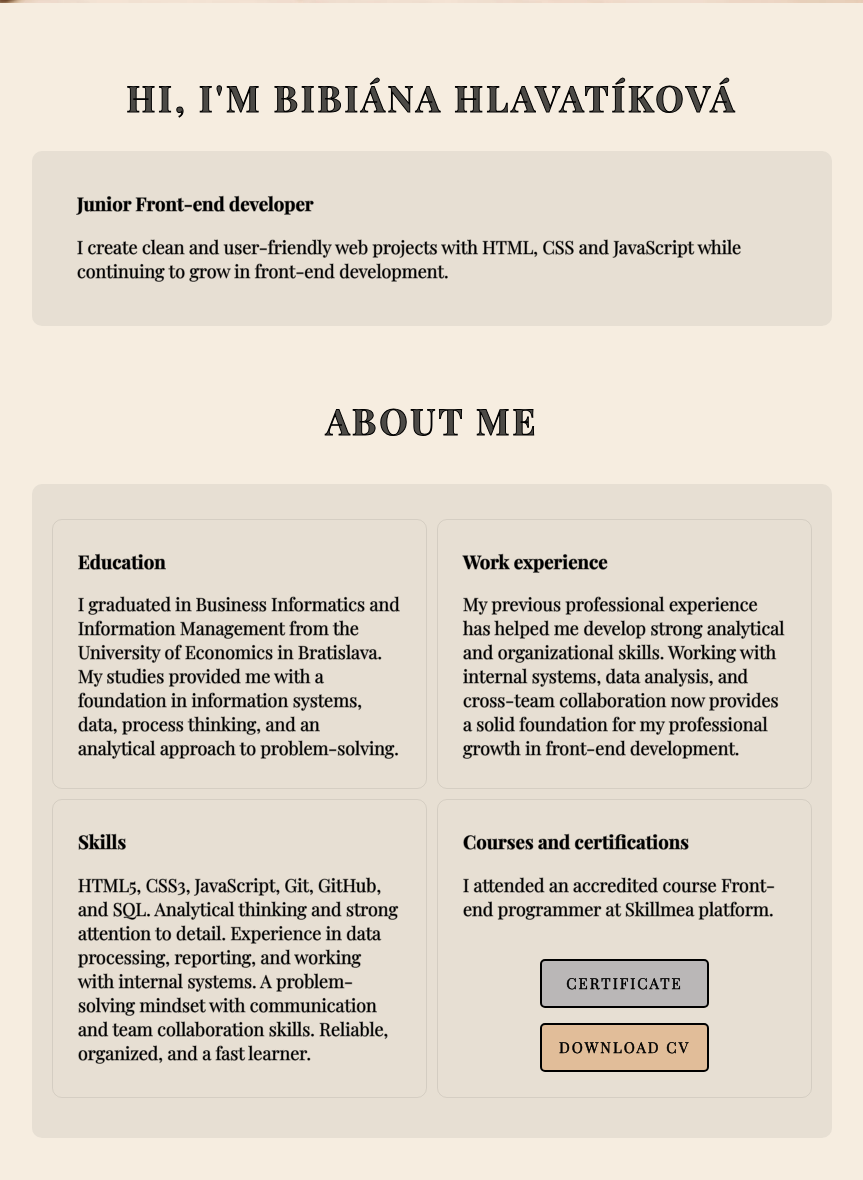
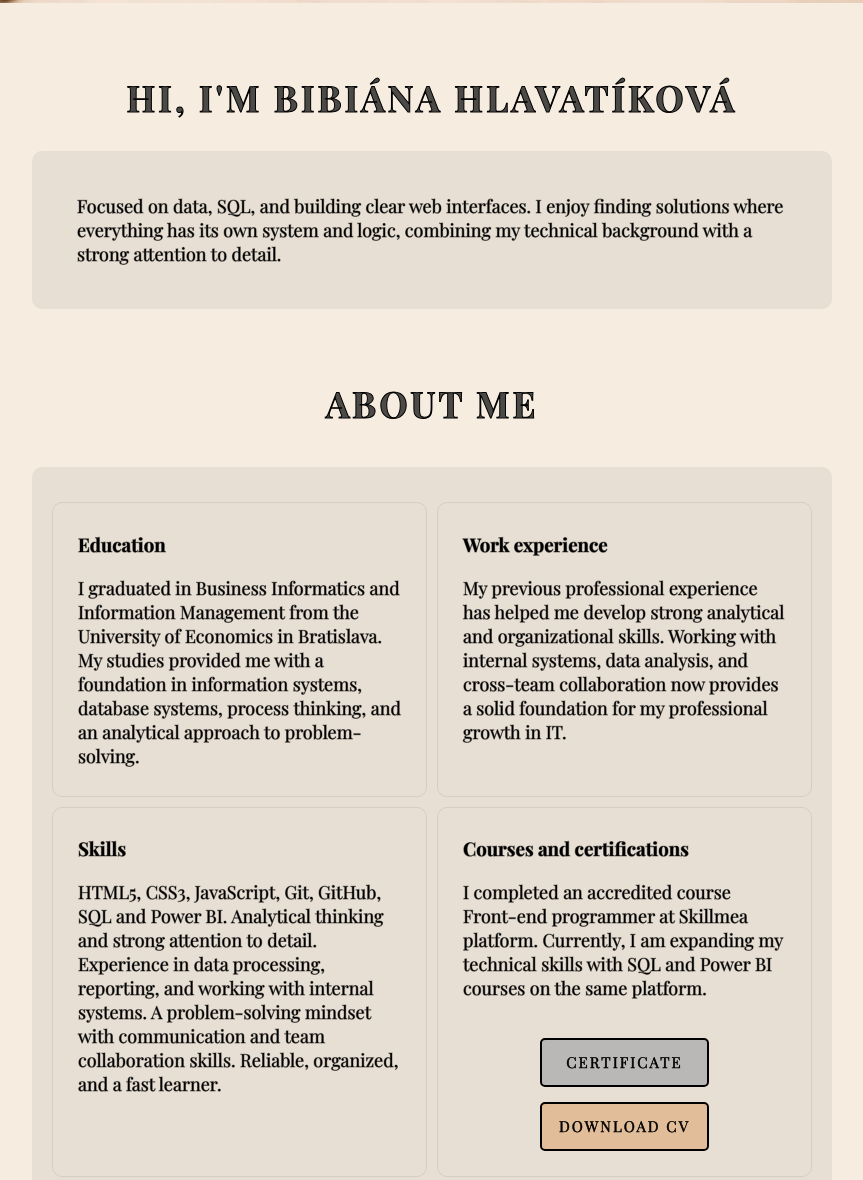
Before and after one commit to hbibiana/portfolio-website, a plain HTML site: page index.html in a window 1280 px wide. Shown: the part 938-2118 px from the top of the page, without its empty margins (208-1071 px from the left). Drawn offline with nearby package versions, Linux system fonts and the light colour scheme; a web font is replaced by a local one.

Commit message:
Update website content and replace CV files

```diff
--- a/index.html
+++ b/index.html
@@ -54,8 +54,7 @@
                     <h2 class="h2home" data-i18n="introduction">Hi, I'm Bibiána Hlavatíková</h2>
 
                 <div class="h3phome">
-                    <h3 class="h3home" data-i18n="profession">Junior Front-End Developer</h3>
-                    <p class="phome" data-i18n="shortAboutme">I create clean and user-friendly web projects with HTML, CSS and JavaScript while continuing to grow in front-end development.</p>
+                    <p class="phome" data-i18n="shortAboutme">Focused on data, SQL, and building clear web interfaces. I enjoy finding solutions where everything has its own system and logic, combining my technical background with a strong attention to detail.</p>
                 </div>
 
             </div>
@@ -67,29 +66,30 @@
             <div class="aboutmeGrid">
                 <div class="info-card1">
                     <h3 data-i18n="cardEducation">Education</h3>
-                    <p data-i18n="textEducation">I graduated in Business Informatics and Information Management from the University of Economics in Bratislava. My studies provided me with a foundation in information systems, data, process thinking, and an analytical approach to problem-solving.
+                    <p data-i18n="textEducation">I graduated in Business Informatics and Information Management from the University of Economics in Bratislava. My studies provided me with a foundation in information systems, database systems, process thinking, and an analytical approach to problem-solving.
                     </p>
                 </div>
 
                 <div class="info-card2">
                     <h3 data-i18n="cardWork"> Work Experience</h3>
-                    <p data-i18n="textWork">My previous professional experience has helped me develop strong analytical and organizational skills. Working with internal systems, data analysis, and cross-team collaboration now provides a solid foundation for my professional growth in front-end development.
+                    <p data-i18n="textWork">My previous professional experience has helped me develop strong analytical and organizational skills. Working with internal systems, data analysis, and cross-team collaboration now provides a solid foundation for my professional growth in IT.
                     </p>
                 </div>
 
                 <div class="info-card3">
                     <h3 data-i18n="cardSkills">Skills</h3>
-                    <p data-i18n="textSkills">HTML5, CSS3, JavaScript, Git, GitHub, and SQL. Analytical thinking and strong attention to detail. Experience in data processing, reporting, and working with internal systems. A problem-solving mindset with communication and team collaboration skills. Reliable, organized, and a fast learner.
+                    <p data-i18n="textSkills">HTML5, CSS3, JavaScript, Git, GitHub, SQL and Power BI. Analytical thinking and strong attention to detail. Experience in data processing, reporting, and working with internal systems. A problem-solving mindset with communication and team collaboration skills. Reliable, organized, and a fast learner.
                     </p>
-                    </div>
+                </div>
 
                 <div class="info-card4">
                     <h3 data-i18n="cardCourses">Courses and certifications</h3>
-                    <p data-i18n="textCourses">I attended an accredited course Front-end developer at Skillmea platform.</p>
+                    <p data-i18n="textCourses">I completed an accredited course Front-end developer at Skillmea platform. Currently, I am expanding my technical skills with SQL and Power BI courses on the same platform.</p>
                     <button class="certificateBtn" id="openBtn" data-i18n="certificate">certificate</button>
                     <a id="downloadCV" class="downloadCVBtn" href="files/CV.pdf" target="_blank" rel="noopener noreferrer" data-i18n="download" download>DOWNLOAD CV</a>
                 </div>
             </div>
+
             <div class="popup" id="popup">
                     <img src="img/certificate.webp" alt="Certificate">
                 </div>
--- a/script.js
+++ b/script.js
@@ -11,8 +11,7 @@ const translations = {
     download: "STIAHNUŤ CV",
     contactme: "POSLAŤ SPRÁVU",
     introduction: "Ahoj, som Bibiána Hlavatíková",
-    profession: "Junior Front-end developerka",
-    shortAboutme:"Tvorím webové projekty s dôrazom na prehľadnosť, funkčnosť a používateľský zážitok, pričom sa neustále rozvíjam v oblasti moderných front-end technológií.",
+    shortAboutme:"Zameriavam sa na prácu s dátami, SQL a tvorbu prehľadných webových rozhraní. Baví ma hľadať riešenia, v ktorých má všetko svoj systém a logiku, pričom kladiem dôraz na technickú správnosť a detail.",
     sectionAboutme: "O MNE",
     sectionContact: "KONTAKT",
     cardEducation: "Vzdelanie",
@@ -20,10 +19,10 @@ const translations = {
     cardSkills: "Zručnosti",
     cardCourses: "Kurzy a certifikáty",
     certificate: "Certifikát",
-    textEducation: "Vyštudovala som Hospodársku informatiku a Informačný manažment na Ekonomickej univerzite v Bratislave. Štúdium mi poskytlo silné základy v oblasti informačných systémov, spracovania dát, procesného myslenia a analytického prístupu k riešeniu problémov.",
-    textWork:"Moje predchádzajúce pracovné pôsobenie mi pomohlo vybudovať si silné analytické a organizačné schopnosti. Skúsenosti s prácou v interných systémoch, analýzou dát a spoluprácou naprieč tímami dnes tvoria pevný základ pre môj profesijný rozvoj vo front-end developmente.",
-    textSkills:"HTML5, CSS3, JavaScript, Git, GitHub a SQL. Analytické myslenie a dôraz na detail. Schopnosť efektívne riešiť problémy, dobre komunikovať a tímovo spolupracovať. Som spoľahlivá, organizovaná a rýchlo sa učím.",
-    textCourses:"Absolvovala som akreditovaný kurz Front-end programátor na platforme Skillmea.",
+    textEducation: "Vyštudovala som Hospodársku informatiku a Informačný manažment na Ekonomickej univerzite v Bratislave. Štúdium mi poskytlo silné základy v oblasti informačných systémov, databázových systémov, procesného myslenia a analytického prístupu k riešeniu problémov.",
+    textWork:"Moje predchádzajúce pracovné pôsobenie mi pomohlo vybudovať si silné analytické a organizačné schopnosti. Skúsenosti s prácou v interných systémoch, analýzou dát a spoluprácou naprieč tímami dnes tvoria pevný základ pre môj profesijný rozvoj v IT.",
+    textSkills:"HTML5, CSS3, JavaScript, Git, GitHub, SQL a Power BI. Analytické myslenie a dôraz na detail. Schopnosť efektívne riešiť problémy, dobre komunikovať a tímovo spolupracovať. Som spoľahlivá, organizovaná a rýchlo sa učím.",
+    textCourses:"Absolvovala som akreditovaný kurz Front-end programátor na platforme Skillmea. Aktuálne si na tejto platforme rozširujem vzdelanie v oblasti SQL a Power BI.",
     placeholderMsg:"Napíšte správu...",
     labelName: "Meno",
     labelEmail: "Email",
@@ -45,8 +44,7 @@ const translations = {
     download: "DOWNLOAD CV",
     contactme: "SEND MESSAGE",
     introduction: "Hi, I'm Bibiána Hlavatíková",
-    profession: "Junior Front-end developer",
-    shortAboutme: "I create clean and user-friendly web projects with HTML, CSS and JavaScript while continuing to grow in front-end development.",
+    shortAboutme: "Focused on data, SQL, and building clear web interfaces. I enjoy finding solutions where everything has its own system and logic, combining my technical background with a strong attention to detail.",
     sectionAboutme: "ABOUT ME",
     sectionContact: "CONTACT",
     cardEducation: "Education",
@@ -54,10 +52,10 @@ const translations = {
     cardSkills: "Skills",
     cardCourses: "Courses and certifications",
     certificate: "Certificate",
-    textEducation: "I graduated in Business Informatics and Information Management from the University of Economics in Bratislava. My studies provided me with a foundation in information systems, data, process thinking, and an analytical approach to problem-solving.",
-    textWork:"My previous professional experience has helped me develop strong analytical and organizational skills. Working with internal systems, data analysis, and cross-team collaboration now provides a solid foundation for my professional growth in front-end development.",
-    textSkills:"HTML5, CSS3, JavaScript, Git, GitHub, and SQL. Analytical thinking and strong attention to detail. Experience in data processing, reporting, and working with internal systems. A problem-solving mindset with communication and team collaboration skills. Reliable, organized, and a fast learner.",
-    textCourses:"I attended an accredited course Front-end programmer at Skillmea platform.",
+    textEducation: "I graduated in Business Informatics and Information Management from the University of Economics in Bratislava. My studies provided me with a foundation in information systems, database systems, process thinking, and an analytical approach to problem-solving.",
+    textWork:"My previous professional experience has helped me develop strong analytical and organizational skills. Working with internal systems, data analysis, and cross-team collaboration now provides a solid foundation for my professional growth in IT.",
+    textSkills:"HTML5, CSS3, JavaScript, Git, GitHub, SQL and Power BI. Analytical thinking and strong attention to detail. Experience in data processing, reporting, and working with internal systems. A problem-solving mindset with communication and team collaboration skills. Reliable, organized, and a fast learner.",
+    textCourses:"I completed an accredited course Front-end programmer at Skillmea platform. Currently, I am expanding my technical skills with SQL and Power BI courses on the same platform.",
     placeholderMsg:"Type a message...",
     labelName: "Name",
     labelEmail: "Email",
--- a/style.css
+++ b/style.css
@@ -8,7 +8,6 @@ body {
     font-family: "Playfair Display", serif;
     margin: 0;
     padding: 0;
-
 }
 
 /*-----------------HEADER--------------*/
@@ -144,12 +143,6 @@ section#home {
     border-radius: 10px;
     padding: 25px 45px;
     max-width: 800px;
-}
-
-.h3home {
-    color:rgb(0, 0, 0);
-    -webkit-text-stroke: 1px rgba(0, 0, 0, 0.418);
-    margin-top: 15px;
 }
 
 .phome {
```
Also changed, not shown: 2 other files.
